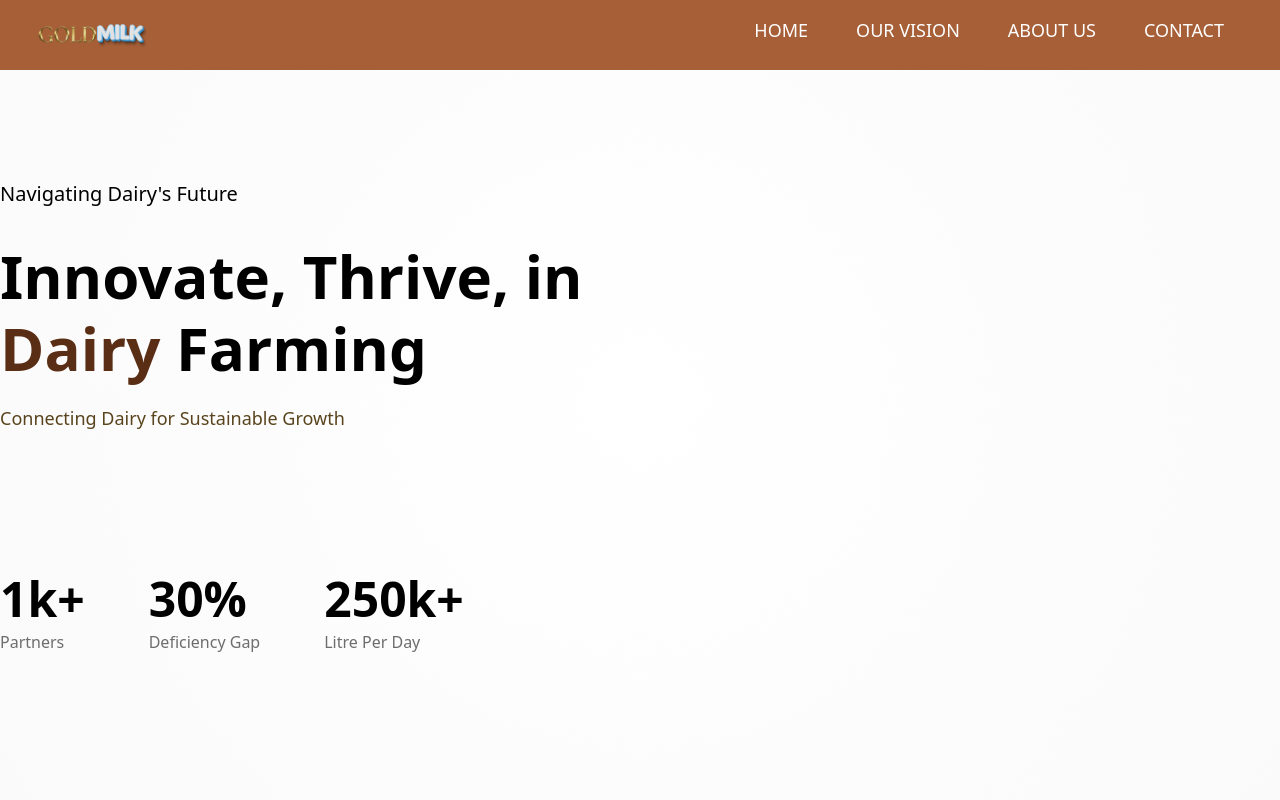
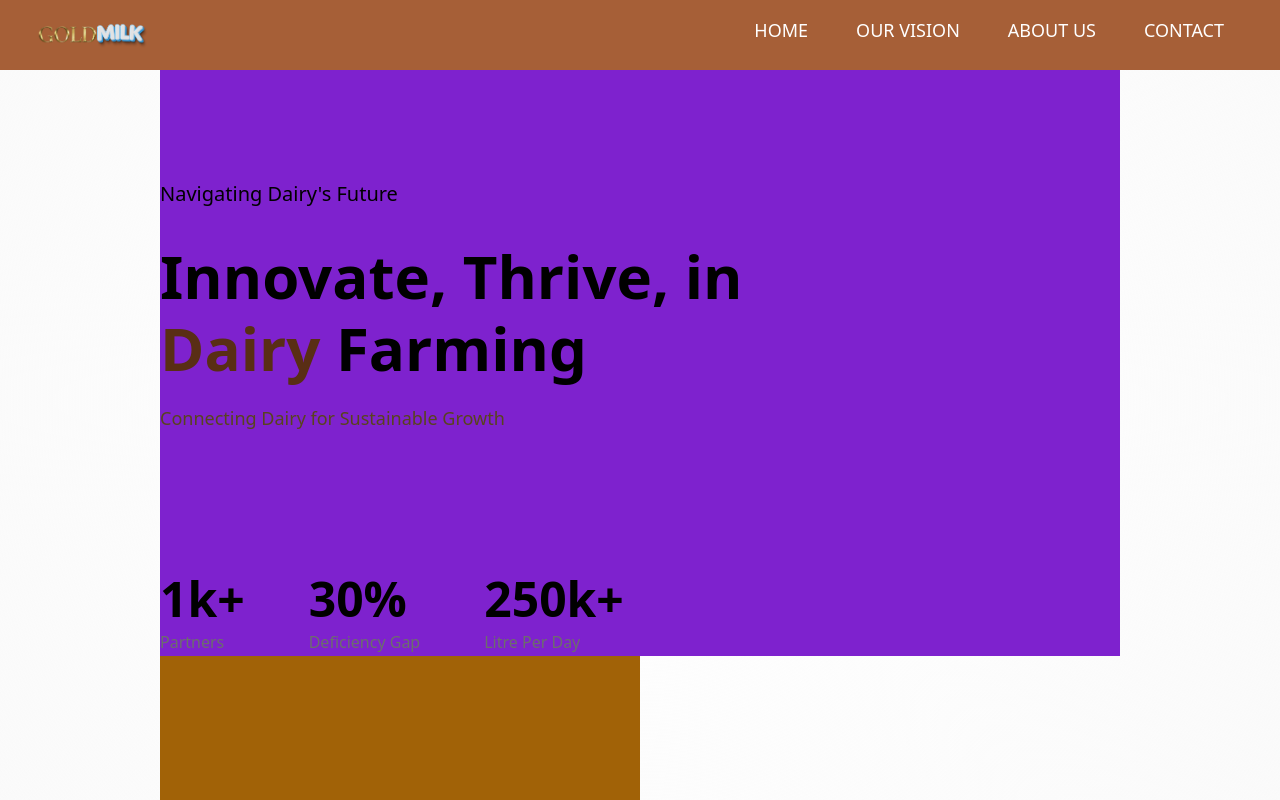
Before and after one commit to freddykibz/goldmilk, a Next.js app: page / in a window 1280 px wide. Built offline with nearby package versions, Linux system fonts and the light colour scheme.

Commit message:
test fit

```diff
--- a/components/HeroBanner.jsx
+++ b/components/HeroBanner.jsx
@@ -13,8 +13,8 @@ const HeroBanner = () => {
 
   return (
     <section id='home'
-      className='w-full flex xl:flex-row flex-col justify-center min-h-screen gap-10 max-container px-30 '>
-      <div className='relative xl:w-2/5 flex flex-col justify-center items-start w-full  max-xl:padding-x pt-28'>
+      className='w-3/4 flex xl:flex-row flex-col justify-center min-h-screen  max-container px-30 '>
+      <div className='relative xl:w-2/5 flex flex-col justify-center items-start w-full  max-xl:padding-x pt-28 test_bg3 '>
         <p className='text-xl font-montserrat text-coral-red'>
         Navigating Dairy's Future
         </p>
@@ -44,7 +44,7 @@ const HeroBanner = () => {
         </div>
       </div>
 
-      <div className='relative flex-1 flex justify-center w-1/2 items-center xl:min-h-screen max-xl:py-40 bg-primary bg-hero bg-cover bg-center'>
+      <div className='relative flex-1 flex justify-center w-1/2 items-center xl:min-h-screen max-xl:py-40 bg-primary bg-hero bg-cover bg-center test_bg2 '>
         <Image
           src={banner2}
           alt='shoe colletion'
@@ -53,7 +53,7 @@ const HeroBanner = () => {
           className='object-contain relative z-10'
         />
 
-        <div className='flex sm:gap-6 gap-4 absolute -bottom-[5%] sm:left-[10%] max-sm:px-6'>
+        <div className='flex sm:gap-6 gap-4 absolute -bottom-[5%] sm:left-[10%] max-sm:px-6 test_bg1 '>
           {shoes.map((image, index) => (
             <div key={index}>
               <ShoeCard
```
